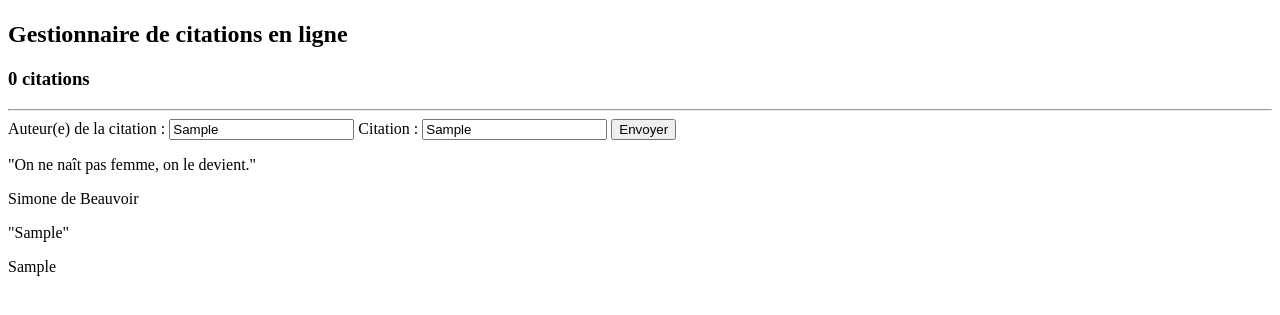
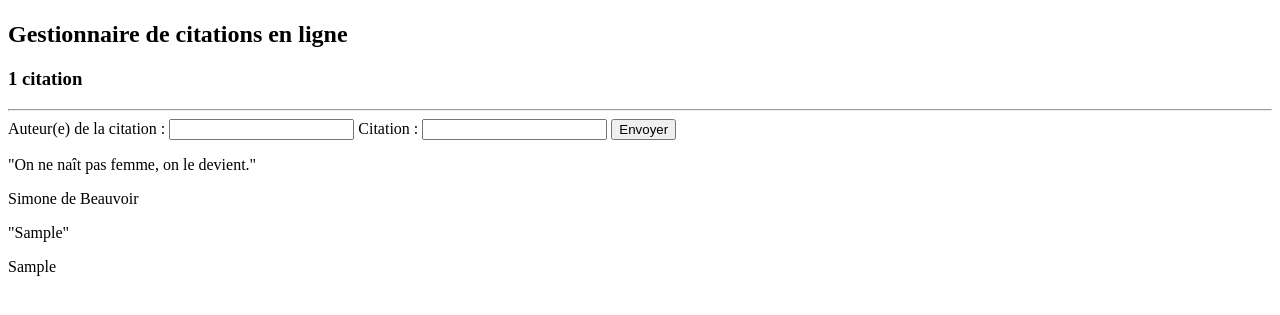
Before and after one commit to Theufyr/xo-ghl_c00, a plain HTML site: page kata1/index.html in a window 1280 px wide. Both pictures are taken after typing "Sample", "Sample" into the empty fields and a click on the button "Envoyer". Shown: the part 59-374 px from the top of the page. Drawn offline with Linux system fonts and the light colour scheme.

Commit message:
kata1 feat : step 6 add counter / update index.html, script.js

```diff
--- a/kata1/index.html
+++ b/kata1/index.html
@@ -10,7 +10,7 @@
 <body>
     <h1>Mes citations</h1>
     <h2>Gestionnaire de citations en ligne</h2>
-    <h3>0 citations</h3>
+    <h3 id="count">0 citation</h3>
     <hr>
     <form action="" method="post" id="form">
         <label for="author">Auteur(e) de la citation :</label>
--- a/kata1/script.js
+++ b/kata1/script.js
@@ -1,15 +1,27 @@
+quoteCount = 0;
+
 function addQuote(quote, author) {
     const quoteDisplay = document.createElement("div");
     quoteDisplay.className = "quote";
+
     const pQuote = document.createElement("p");
     pQuote.className = "text";
     pQuote.textContent = `"${quote}"`;
     quoteDisplay.appendChild(pQuote);
+
     const pAuthor = document.createElement("p");
     pAuthor.className = "text";
     pAuthor.textContent = author;
     quoteDisplay.appendChild(pAuthor);
+
     document.getElementById("quote-list").appendChild(quoteDisplay);
+
+    quoteCount += 1;
+    pluralQuote = (quoteCount > 1) ? "s" : "";
+    document.getElementById("count").innerText = quoteCount + " citation" + pluralQuote;
+
+    document.getElementById("input_quote").value = "";
+    document.getElementById("input_author").value = "";
 }
 
 document.getElementById("form_button").addEventListener('click', (event) => {
```
